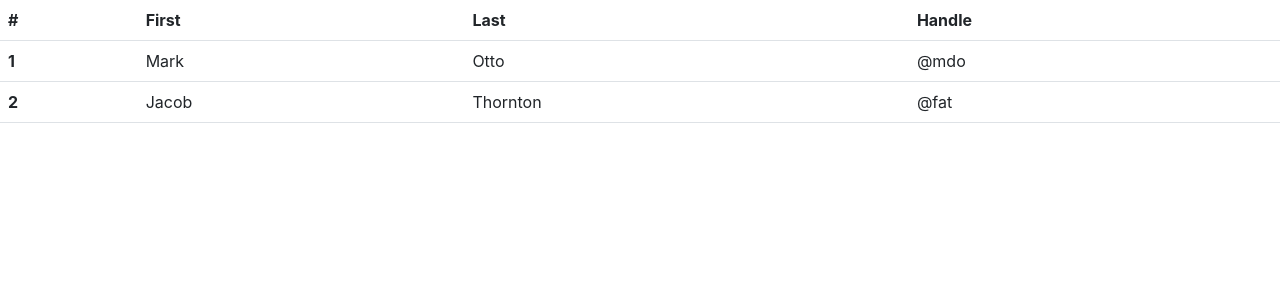
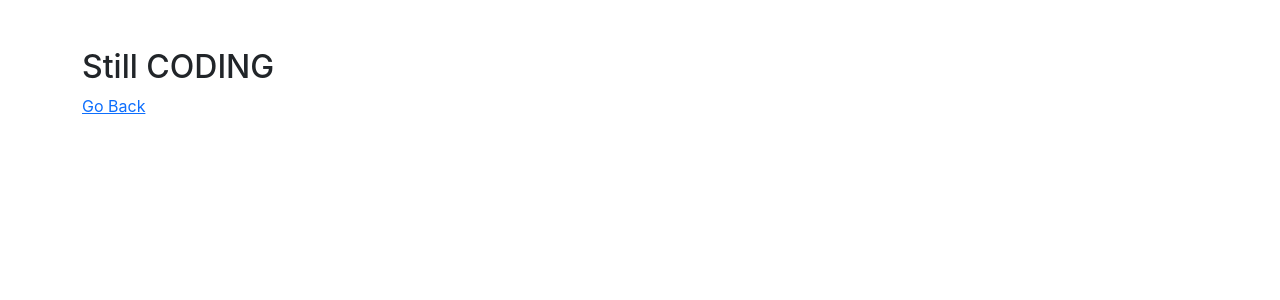
Before and after one commit to KingNelx/Client-2x, a React (Create React App) app: page /checkReq in a window 1280 px wide. Shown: the top 300 px of the page. Built offline with nearby package versions, Linux system fonts and the light colour scheme.

Commit message:
added more page for students

```diff
--- a/src/Components/CheckReq.jsx
+++ b/src/Components/CheckReq.jsx
@@ -1,7 +1,10 @@
+import { Link } from "react-router-dom"
+
 const CheckReq = () => {
     return (
-        <div>
-            <table class="table">
+        <div className="container mt-5 ">
+            {/* <h2 className="mt-5">Requirements.</h2>
+            <table class="table text-center">
                 <thead>
                     <tr>
                         <th scope="col">#</th>
@@ -25,6 +28,10 @@ const CheckReq = () => {
                     </tr>
                 </tbody>
             </table>
+            <Link to="/studentHOME">Go Back</Link> */}
+
+            <h2>Still CODING</h2>
+        <Link to="/studentHOME">Go Back</Link>
         </div>
     );
 }
--- a/src/Components/Enroll.jsx
+++ b/src/Components/Enroll.jsx
@@ -1,9 +1,12 @@
+import { Link } from "react-router-dom"
+
 const Enroll = () => {
     return (
         <div>
-
+            <h2>Still CODING</h2>
+            <Link to="/studentHOME">Go Back</Link>
         </div>
-     );
+    );
 }
 
 export default Enroll;
--- a/src/Components/SubmitReq.jsx
+++ b/src/Components/SubmitReq.jsx
@@ -1,9 +1,12 @@
+import { Link } from "react-router-dom"
+
 const SubmitReq = () => {
     return (
         <div>
-
+            <h2>Still CODING</h2>
+            <Link to="/studentHOME">Go Back</Link>
         </div>
-     );
+    );
 }
 
 export default SubmitReq;
```
